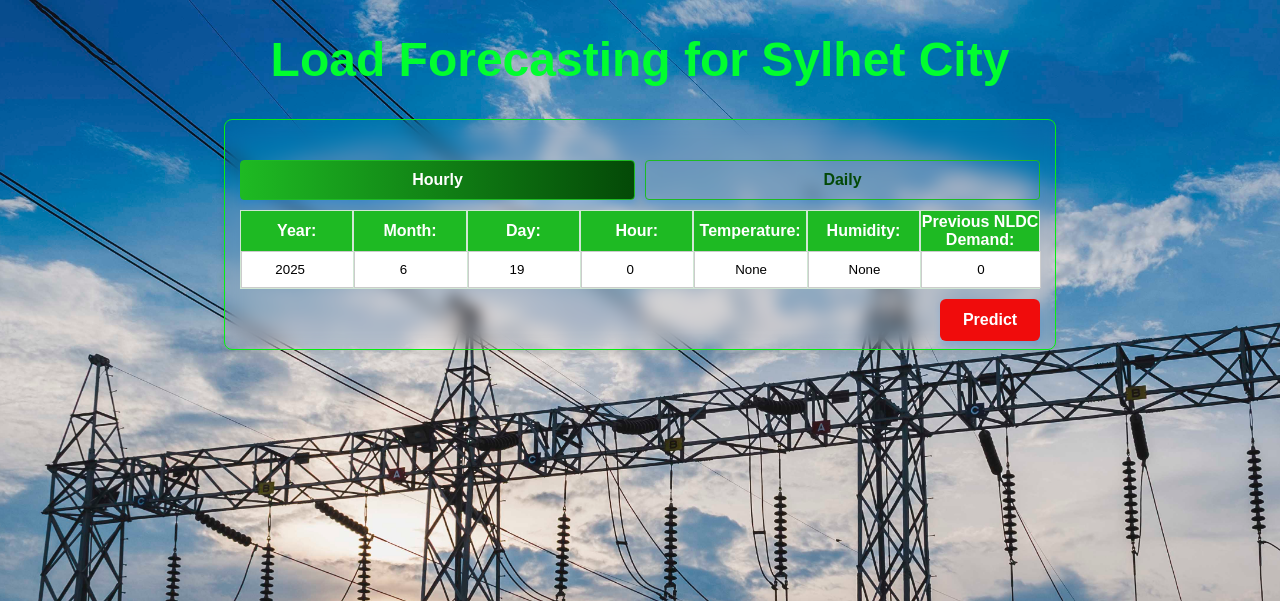
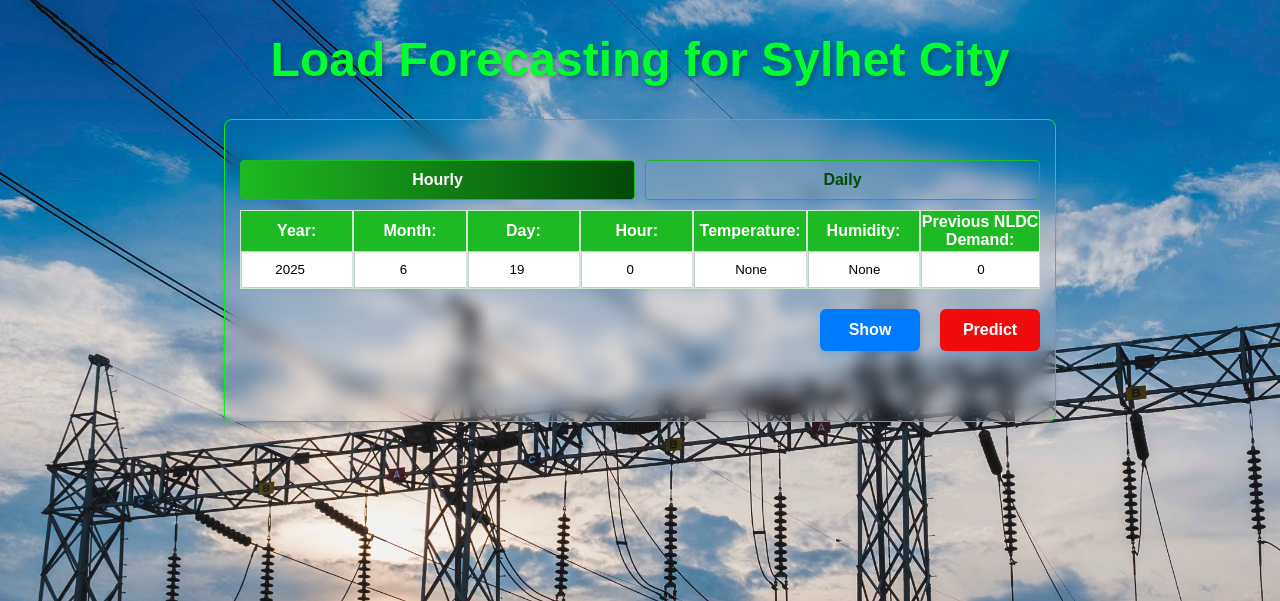
Before and after one commit to Mrinal567/load-forecasting, a Flask app: page / in a window 1280 px wide. Shown: the top 601 px of the page. Run offline with Flask 3, Linux system fonts and the light colour scheme; parts of the project's set-up code (start-up, migrations or seed data) failed here and were passed over.

Commit message:
added show button by Esrail

```diff
--- a/templates/index.html
+++ b/templates/index.html
@@ -27,15 +94,30 @@
         border-radius: 8px;
         box-shadow: 0 4px 8px rgba(0, 0, 0, 0.1);
         background: transparent;
-        transition: background 0.3s ease;
+        transition: all 0.3s ease;
         backdrop-filter: blur(8px);
         margin-bottom: 10px;
+        /* animation: slideInFromLeft 0.8s ease-out; */
       }
+
+      .container:hover {
+        animation: glow 2s infinite;
+        transform: translateY(-5px);
+      }
+
       h1 {
         color: #01fe2f;
         text-align: center;
         font-size: 48px;
         font-weight: bold;
+        /* animation: slideInFromTop 1s ease-out; */
+        text-shadow: 2px 2px 4px rgba(0, 0, 0, 0.3);
+        transition: all 0.3s ease;
+      }
+
+      h1:hover {
+        /* animation: pulse 1s infinite; */
+        text-shadow: 0 0 20px rgba(1, 254, 47, 0.8);
       }
 
       .tabs {
@@ -53,26 +136,74 @@
         color: #044907;
         cursor: pointer;
         border-radius: 4px;
+        transition: all 0.3s ease;
+        position: relative;
+        overflow: hidden;
       }
+
+      .tab-buttons button::before {
+        content: "";
+        position: absolute;
+        top: 0;
+        left: -100%;
+        width: 100%;
+        height: 100%;
+        background: linear-gradient(
+          90deg,
+          transparent,
+          rgba(255, 255, 255, 0.3),
+          transparent
+        );
+        transition: left 0.5s;
+      }
+
+      .tab-buttons button:hover::before {
+        left: 100%;
+      }
+
+      .tab-buttons button:hover {
+        transform: translateY(-2px);
+        box-shadow: 0 4px 12px rgba(30, 186, 35, 0.3);
+      }
+
       .tab-buttons button.active {
         background: linear-gradient(to right, #1eba23, #044907);
         color: white;
+        animation: pulse 0.5s ease-out;
       }
       .form {
         display: none;
       }
       .form.active {
         display: block;
+        animation: fadeIn 0.5s ease-in-out;
       }
       .parent {
         display: flex;
         margin-top: 10px;
         height: 100%;
+        animation: slideInFromLeft 0.7s ease-out;
       }
       .parent > div {
         border: 1px solid #d0e7d4;
         display: flex;
         flex-direction: column;
+        transition: all 0.3s ease;
+        position: relative;
+        overflow: hidden;
+      }
+
+      .parent > div:hover {
+        transform: scale(1.02);
+        box-shadow: 0 4px 12px rgba(208, 231, 212, 0.5);
+      }
+
+      .parent > div:nth-child(odd) {
+        animation-delay: 0.1s;
+      }
+
+      .parent > div:nth-child(even) {
+        animation-delay: 0.2s;
       }
       label {
         background: #1eba23;
@@ -121,7 +252,7 @@
         color: white;
         width: 100px;
         float: right;
-        margin: 10px 0;
+        margin: 10px 0 10px 10px;
       }
       .predict-btn:hover {
         background: #c20a0a;
@@ -129,6 +260,38 @@
         transition: color 0.3s ease;
         transition: transform 0.3s ease;
         color: white;
+      }
+      .show-btn {
+        background: #007bff;
+        transition: background 0.3s ease;
+        transition: color 0.3s ease;
+        transition: 0.3s ease;
+        color: white;
+        width: 100px;
+        float: right;
+        margin: 10px 0;
+        padding: 12px 20px;
+        border: none;
+        cursor: pointer;
+        border-radius: 6px;
+        font-size: 16px;
+        font-weight: bold;
+        transition: all 0.3s ease-in-out;
+        box-shadow: 0 4px 6px rgba(0, 123, 255, 0.2);
+      }
+      .show-btn:hover {
+        background: #0056b3;
+        transition: background 0.3s ease;
+        transition: color 0.3s ease;
+        transition: transform 0.3s ease;
+        color: white;
+      }
+      .button-container {
+        display: flex;
+        justify-content: flex-end;
+        gap: 10px;
+        margin: 10px 0;
+        clear: both;
       }
 
       .loading {
@@ -300,9 +461,18 @@
               </div>
             </div>
 
-            <button type="submit" class="predict-btn" id="predict-btn">
+            <div class="button-container">
+              <button
+                type="button"
+                class="show-btn"
+                id="hourly-show-btn"
+                onclick="toggleResults()">
+                Show
+              </button>
+              <button type="submit" class="predict-btn" id="hourly-predict-btn">
                 Predict
               </button>
+            </div>
             <div class="loading" id="hourly-loading">Predicting...</div>
             <div class="success-message" id="hourly-success"></div>
           </form>
@@ -377,9 +547,18 @@
               </div>
             </div>
 
-            <button type="submit" class="predict-btn" id="predict-btn">
+            <div class="button-container">
+              <button
+                type="button"
+                class="show-btn"
+                id="daily-show-btn"
+                onclick="toggleResults()">
+                Show
+              </button>
+              <button type="submit" class="predict-btn" id="daily-predict-btn">
                 Predict
               </button>
+            </div>
 
             <div class="loading" id="daily-loading">Predicting...</div>
             <div class="success-message" id="daily-success"></div>
@@ -435,6 +618,7 @@
       });
 
       let isLoading = false;
+      let isResultsVisible = false;
 
       function formatDateTime(date) {
         const d = new Date(date);
@@ -444,6 +628,23 @@
         const hours = String(d.getHours()).padStart(2, "0"); // Two-digit hours
         const minutes = String(d.getMinutes()).padStart(2, "0"); // Two-digit minutes
         return `${year}-${month}-${day} ${hours}:${minutes}`;
+      }
+
+      function toggleResults() {
+        const containerBottom = document.querySelector(".container-bottom");
+        const showButtons = document.querySelectorAll(".show-btn");
+
+        if (isResultsVisible) {
+          // Hide results
+          containerBottom.style.display = "none";
+          showButtons.forEach((btn) => (btn.textContent = "Show"));
+          isResultsVisible = false;
+        } else {
+          // Show results
+          containerBottom.style.display = "block";
+          showButtons.forEach((btn) => (btn.textContent = "Hide"));
+          isResultsVisible = true;
+        }
       }
 
       async function handleFormSubmit(event, tabId) {
```
Also changed, not shown: other parts of templates/index.html (+81 -8 lines). Lines whose indentation alone changed are shown as unchanged.
